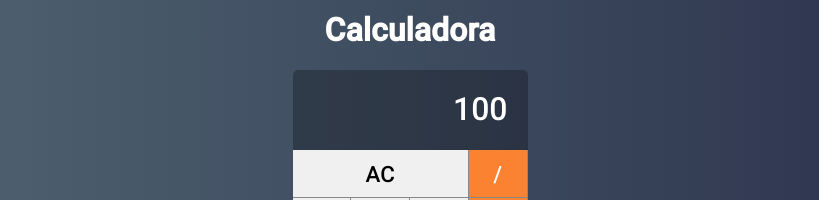
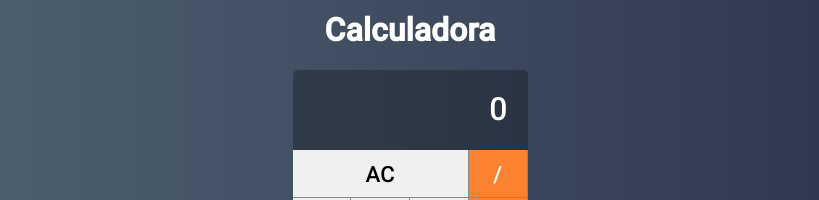
Before and after one commit to Gabrielfr-bld/calculator-app, a React (Create React App) app: page / in a window 1280 px wide. Shown: the part 218-418 px from the top of the page, without its empty margins (230-1049 px from the left). Built offline with nearby package versions, Linux system fonts and the light colour scheme.

Commit message:
implementa funcao para adicionar digitos no display

```diff
--- a/src/components/Button.jsx
+++ b/src/components/Button.jsx
@@ -6,7 +6,7 @@ class Button extends Component {
     const { label, operation, double, triple, click } = this.props;
     return (
         <button
-          onClick={e => click(label)}
+          onClick={e => click && click(label)}
           className={`
             button
             ${operation ? 'operation' : ''}
--- a/src/main/Calculator.jsx
+++ b/src/main/Calculator.jsx
@@ -3,18 +3,29 @@ import './Calculator.css';
 import Button from '../components/Button';
 import Display from '../components/Display';
 
+const initialState = {
+  displayValue: '0',
+  clearDisplay: false,
+  operation: null,
+  values:[0, 0],
+  current: 0,
+}
+
 class Calculator extends Component {
+
+  state = {...initialState}
 
   constructor(props) {
     super(props);
 
-    this.clearMemory = this.clearMemory.bind();
-    this.setOperation = this.setOperation.bind();
-    this.addDigit = this.addDigit.bind()
+
+    this.clearMemory = this.clearMemory.bind(this);
+    this.setOperation = this.setOperation.bind(this);
+    this.addDigit = this.addDigit.bind(this)
   }
 
   clearMemory() {
-    console.log('limpar');
+    this.setState({ ...initialState })
   }
 
   setOperation(operation) {
@@ -22,13 +33,35 @@ class Calculator extends Component {
   }
 
   addDigit(n) {
-    console.log(n)
+    if (n === '.' &&this.state.displayValue.includes('.')) {
+      return
+    }
+
+
+    const clearDisplay = this.state.displayValue === '0'
+      || this.state.clearDisplay;
+    const currentValue = clearDisplay ? '' : this.state.displayValue;
+    const displayValue = currentValue + n;
+    this.setState({
+      displayValue,
+      clearDisplay: false
+    });
+
+    if (n !== '.') {
+      const i = this.state.current;
+       const newValue = parseFloat(displayValue);
+       const values = [...this.state.values]
+       values[i] = newValue;
+       this.setState({ values });
+       console.log(values)
+    }
   }
 
   render() {
+    const { displayValue } = this.state
     return (
       <div className="calculator">
-        <Display value={100}/>
+        <Display value={displayValue}/>
         <Button label="AC" click={this.clearMemory} triple/>
         <Button label="/" click={this.setOperation} operation/>
         <Button label="7" click={this.addDigit}/>
```
